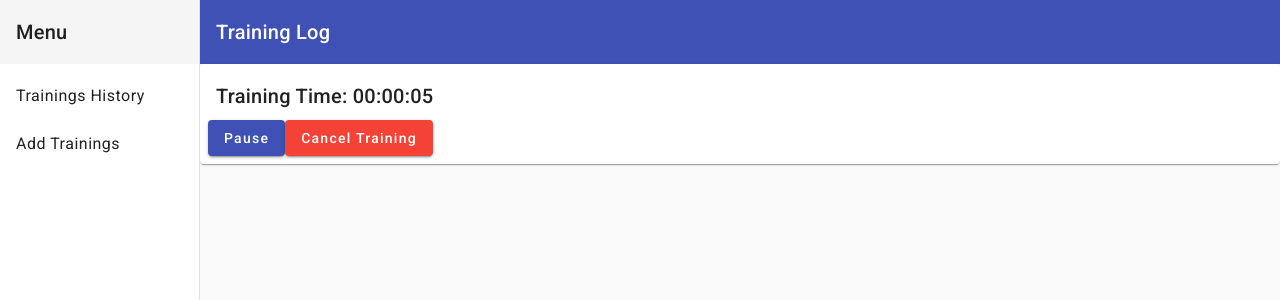
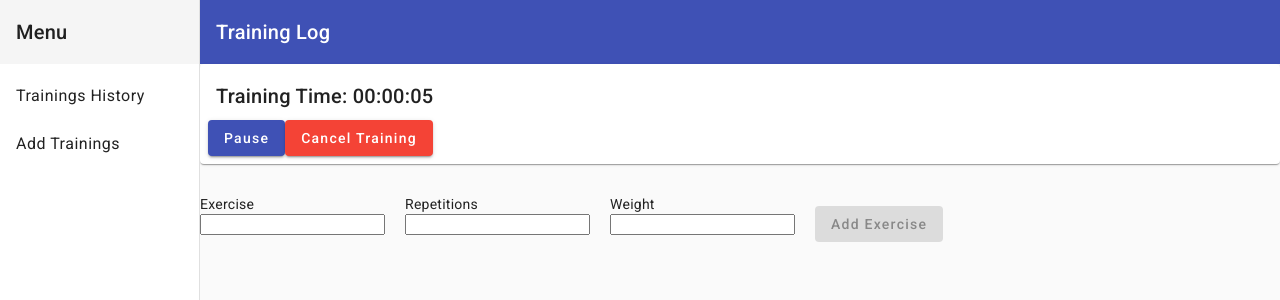
Before and after one commit to bacilatm/traininglog, an Angular app: page /add-training in a window 1280 px wide. Shown: the top 300 px of the page. Built offline with nearby package versions, Linux system fonts and the light colour scheme.

Commit message:
Input boxes and add exercise button (#7)
* Input boxes and add exercise button

* Remade the input using reactive forms as suggested

* Requested changes made.

```diff
--- /dev/null
+++ b/src/app/main/add-trainings/add-training/add-exercise/add-exercise.component.html
@@ -0,0 +1,19 @@
+<form [formGroup]="exerciseForm">
+    <div class="form-row">
+        <div class="form-group">
+            <label for="exercise">Exercise</label>
+            <input id="exercise" type="text" formControlName="exercise">
+        </div>
+        <div class="form-group">
+            <label for="repetitions">Repetitions</label>
+            <input id="repetitions" type="text" formControlName="repetitions">
+        </div>
+        <div class="form-group">
+            <label for="weight">Weight</label>
+            <input id="weight" type="text" formControlName="weight">
+        </div>
+        <div class="form-group button">
+            <button type="submit" mat-raised-button color="primary" [disabled]="!exerciseForm.valid">Add Exercise</button>
+        </div>
+    </div>
+</form>
--- /dev/null
+++ b/src/app/main/add-trainings/add-training/add-exercise/add-exercise.component.scss
@@ -0,0 +1,18 @@
+.form-row {
+    display: flex;
+    flex-wrap: wrap;
+    margin-top: 30px;
+}
+
+.form-group {
+    margin-right: 20px;
+    margin-bottom: 20px;
+}
+
+label {
+    display: block;
+}
+
+.button {
+    margin-top: 12px;
+}
--- /dev/null
+++ b/src/app/main/add-trainings/add-training/add-exercise/add-exercise.component.ts
@@ -0,0 +1,29 @@
+import { Component } from '@angular/core';
+import { ReactiveFormsModule, FormGroup, FormControl } from '@angular/forms';
+import { MatCardModule } from '@angular/material/card';
+import { MatButtonModule } from '@angular/material/button';
+import { MatIconModule } from '@angular/material/icon';
+import { CommonModule } from '@angular/common';
+import { Validators } from '@angular/forms';
+
+@Component({
+  selector: 'app-add-exercise',
+  standalone: true,
+  imports: [
+    ReactiveFormsModule,
+    MatCardModule,
+    MatButtonModule,
+    MatIconModule,
+    CommonModule,
+  ],
+  templateUrl: './add-exercise.component.html',
+  styleUrl: './add-exercise.component.scss'
+})
+
+export class AddExerciseComponent {
+  exerciseForm = new FormGroup({
+    exercise: new FormControl('', Validators.required),
+    repetitions: new FormControl('', Validators.required),
+    weight: new FormControl('', Validators.required),
+  });
+}
--- a/src/app/main/add-trainings/add-training/add-training.component.html
+++ b/src/app/main/add-trainings/add-training/add-training.component.html
@@ -7,3 +7,4 @@
         <button mat-raised-button color="warn" (click)="cancelTraining()">Cancel Training</button>
     </mat-card-actions>
 </mat-card>
+<app-add-exercise></app-add-exercise>
```
Also changed, not shown: src/app/main/add-trainings/add-training/add-training.component.ts (+9 -6 lines), 1 other file (tests, documents, lock files or other folders).
